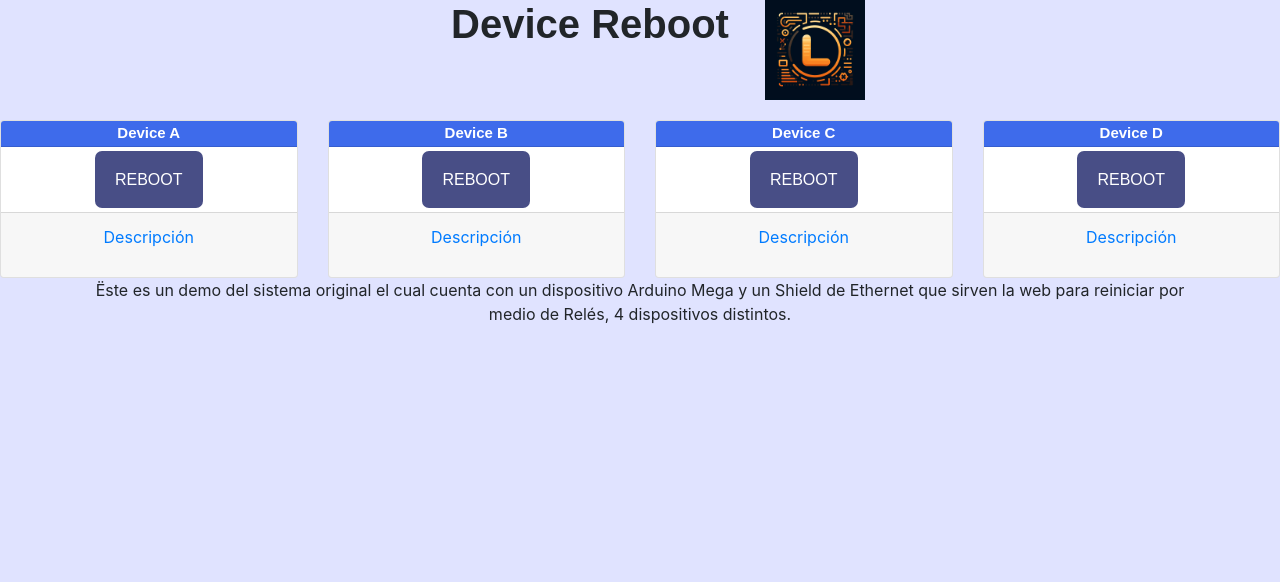
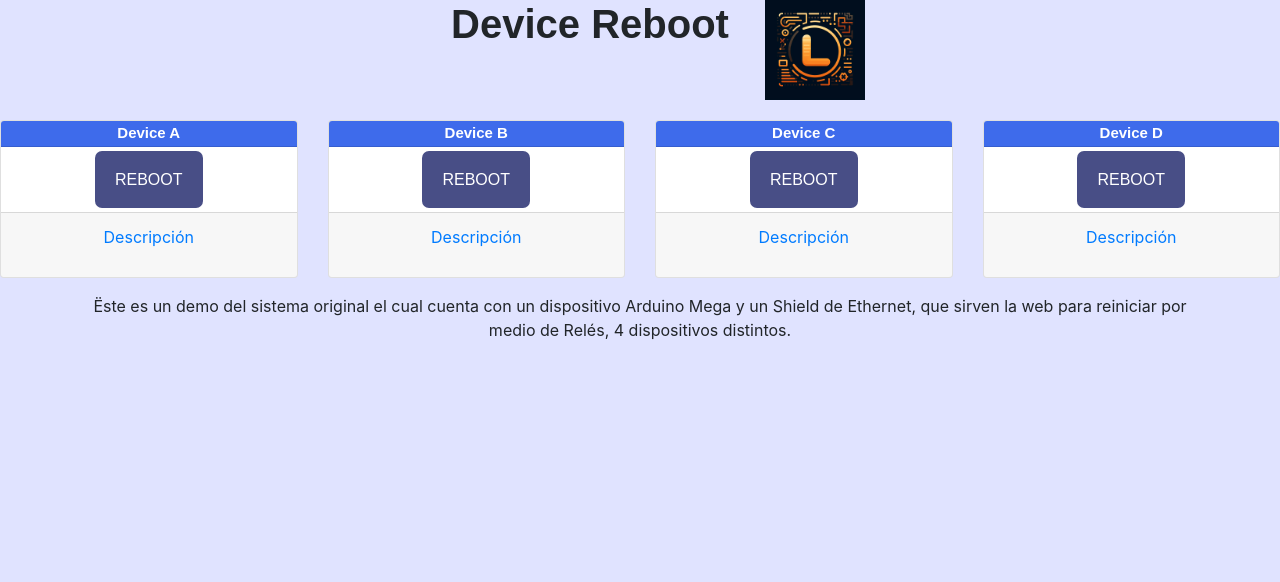
Before and after one commit to LeoGidev/portafolio, a PHP site: page /Demo_Proyectos/reboot/index.html in a window 1280 px wide. Shown: the top 582 px of the page. Run offline with PHP 8.4, Linux system fonts and the light colour scheme; some libraries are stand-ins or nearby versions; some web fonts are replaced.

Commit message:
se trabaja en proyectos

```diff
--- a/Demo_Proyectos/reboot/index.html
+++ b/Demo_Proyectos/reboot/index.html
@@ -85,8 +85,8 @@
       </div>
    </div>
 </div>
-<div class="container">
-   <p>Ëste es un demo del sistema original el cual cuenta con un dispositivo Arduino Mega y un Shield de Ethernet que sirven la web para reiniciar por medio
+<div class="container mt-3">
+   <p>Ëste es un demo del sistema original el cual cuenta con un dispositivo Arduino Mega y un Shield de Ethernet, que sirven la web para reiniciar por medio
       de Relés, 4 dispositivos distintos.
    </p>
    </div>
--- a/Demo_Proyectos/reboot/styles.css
+++ b/Demo_Proyectos/reboot/styles.css
@@ -17,7 +17,7 @@ body {
   font-size:10px;
   border-radius:5px;
  padding:2px;
- position: absolute;
+ position:fixed;
    bottom: 0;
    width: 99%;
    height: 17px;
```
